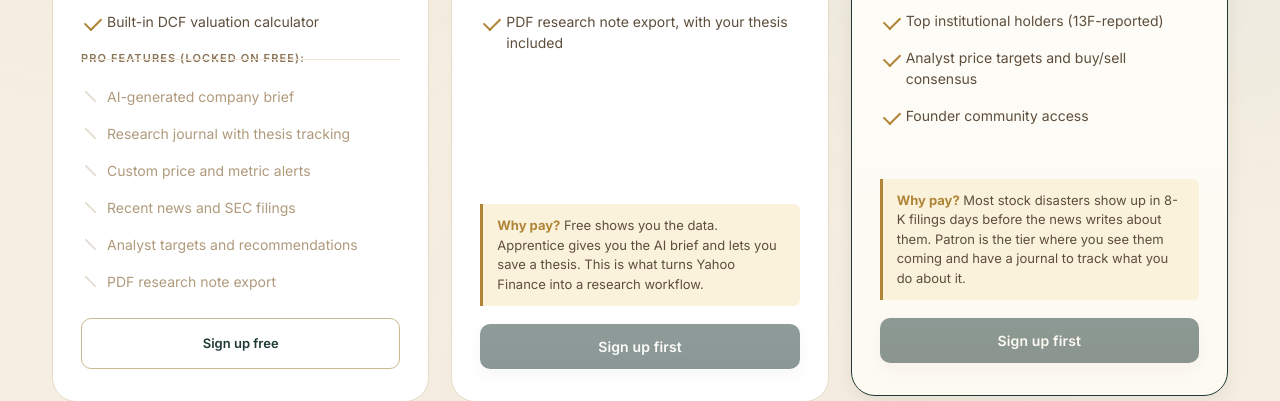
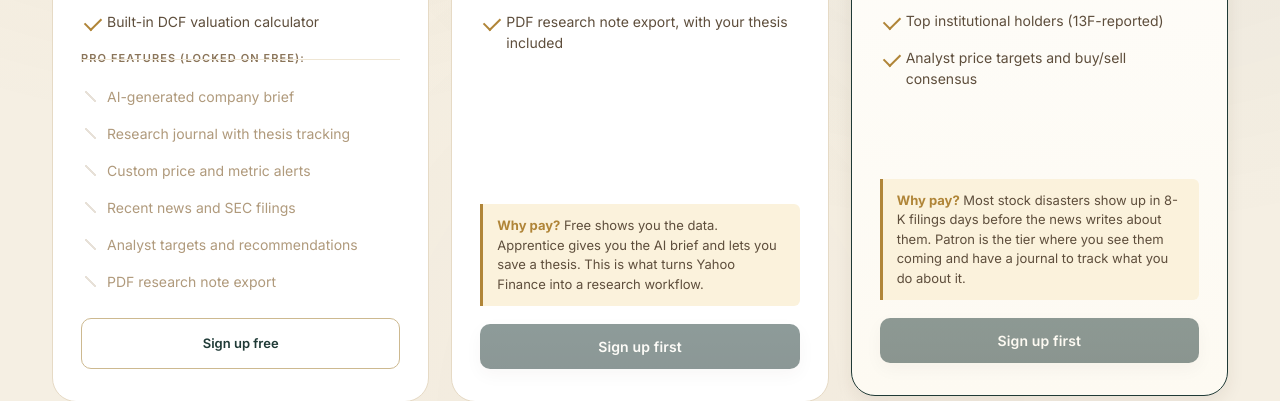
Before and after one commit to stefanotriant-bot/EquityResearchHub, a Flask app: page /subscribe in a window 1280 px wide. Shown: the part 1175-1576 px from the top of the page. Run offline with Flask 3, Linux system fonts and the light colour scheme.

Commit message:
Hide community tab and stop advertising it on subscribe page

```diff
--- a/templates/_layout.html
+++ b/templates/_layout.html
@@ -32,7 +32,6 @@
             <a href="{{ url_for('compare_page') }}" class="nav-link {% if request.endpoint == 'compare_page' %}active{% endif %}">Compare</a>
             <a href="{{ url_for('portfolio_page') }}" class="nav-link {% if request.endpoint == 'portfolio_page' %}active{% endif %}">Portfolio</a>
             <a href="{{ url_for('alerts_page') }}" class="nav-link {% if request.endpoint == 'alerts_page' %}active{% endif %}">Alerts</a>
-            <a href="{{ url_for('community_home') }}" class="nav-link {% if request.endpoint in ['community_home','community_room'] %}active{% endif %}">Community</a>
             <a href="{{ url_for('affiliate_page') }}" class="nav-link {% if request.endpoint == 'affiliate_page' %}active{% endif %}">Affiliate</a>
             <a href="{{ url_for('subscribe_page') }}" class="nav-link {% if user.effective_tier == 'free' and not user.is_owner %}nav-link-emphasis{% endif %} {% if request.endpoint == 'subscribe_page' %}active{% endif %}">{%- if user.is_owner -%}Plans{%- elif user.effective_tier == 'free' -%}Upgrade{%- else -%}Subscription{%- endif -%}</a>
             <span class="tier-badge tier-{{ user.effective_tier }}{% if user.is_owner %} tier-owner{% endif %}{% if user.lifetime %} tier-lifetime{% endif %}">
--- a/templates/subscribe.html
+++ b/templates/subscribe.html
@@ -169,7 +169,6 @@
         <li>Material events feed, lawsuits, restatements, executive changes</li>
         <li>Top institutional holders (13F-reported)</li>
         <li>Analyst price targets and buy/sell consensus</li>
-        <li>Founder community access</li>
       </ul>
       <p class="tier-why"><strong>Why pay?</strong> Most stock disasters show up in 8-K filings days before the news writes about them. Patron is the tier where you see them coming and have a journal to track what you do about it.</p>
       <div class="tier-cta">
```
